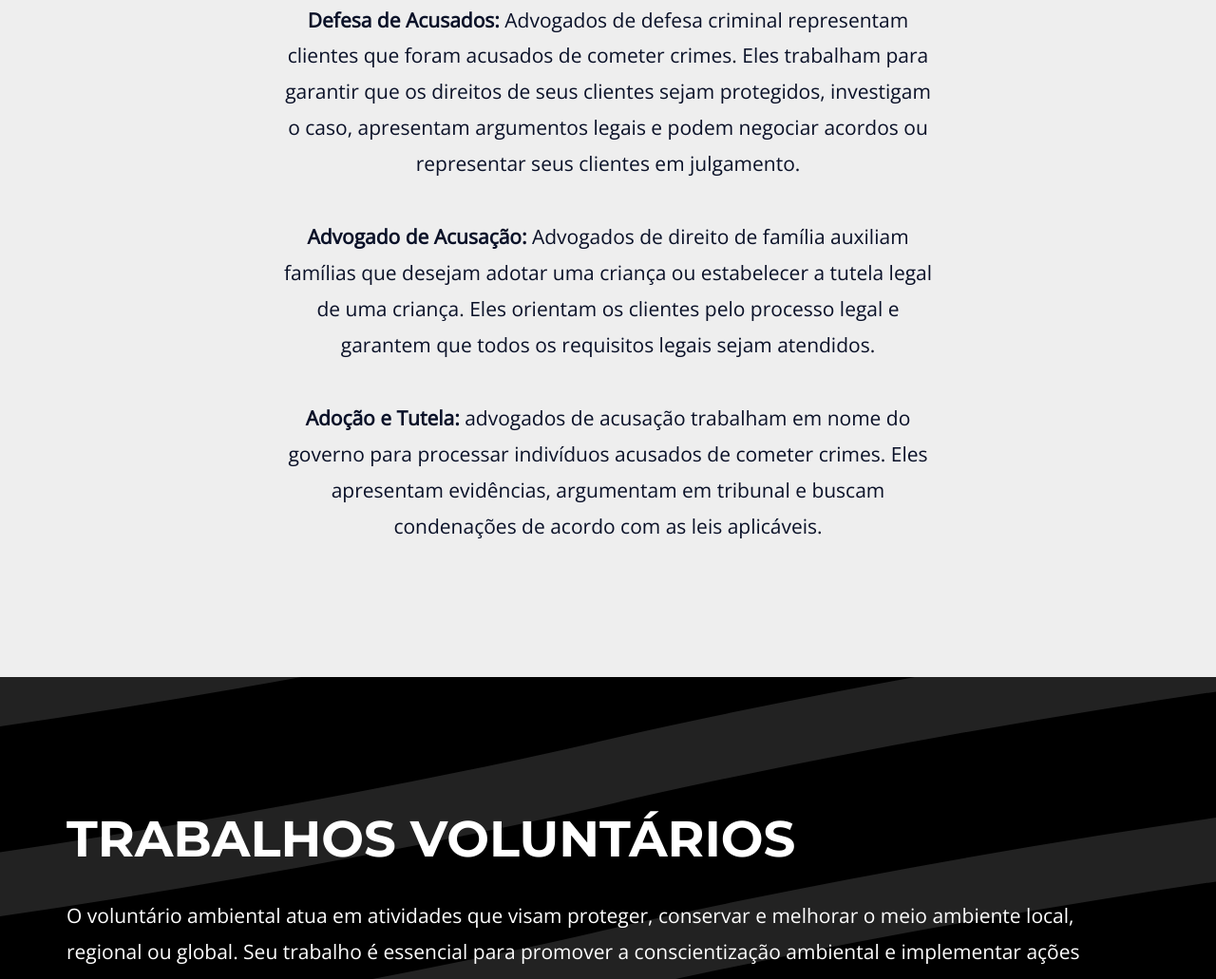
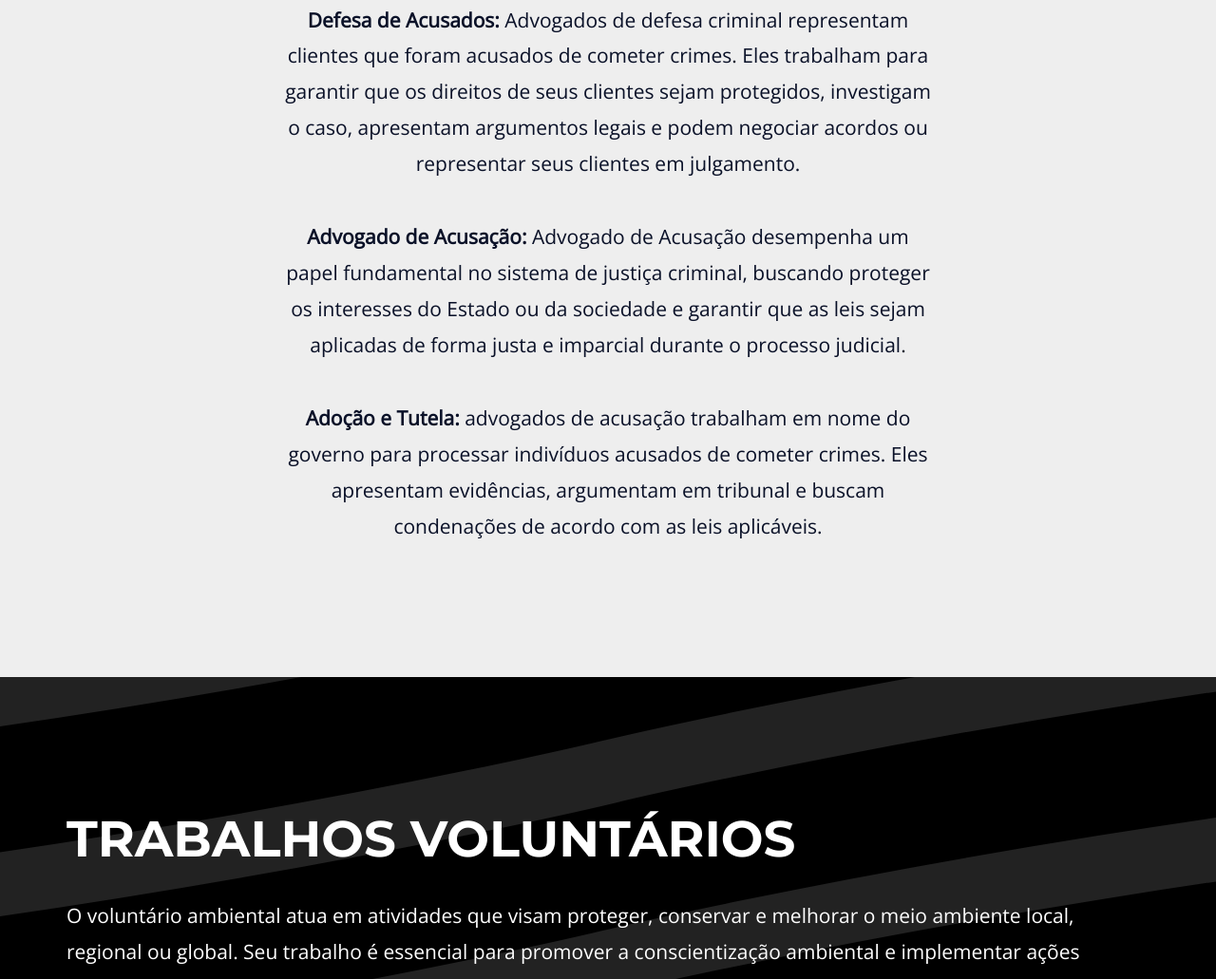
Before and after one commit to Luisfeloi/pex-drummond, a plain HTML site: page index.html in a window 1280 px wide. Shown: the part 1235-2266 px from the top of the page at 95% size. Drawn offline with nearby package versions, Linux system fonts and the light colour scheme.

Commit message:
Alterando adv acusação

```diff
--- a/index.html
+++ b/index.html
@@ -77,10 +77,10 @@
         </p>
         <br />
         <p>
-          <b>Advogado de Acusação:</b> Advogados de direito de família auxiliam
-          famílias que desejam adotar uma criança ou estabelecer a tutela legal
-          de uma criança. Eles orientam os clientes pelo processo legal e
-          garantem que todos os requisitos legais sejam atendidos.
+          <b>Advogado de Acusação:</b> Advogado de Acusação desempenha um papel
+          fundamental no sistema de justiça criminal, buscando proteger os
+          interesses do Estado ou da sociedade e garantir que as leis sejam
+          aplicadas de forma justa e imparcial durante o processo judicial.
         </p>
         <br />
         <p>
```
